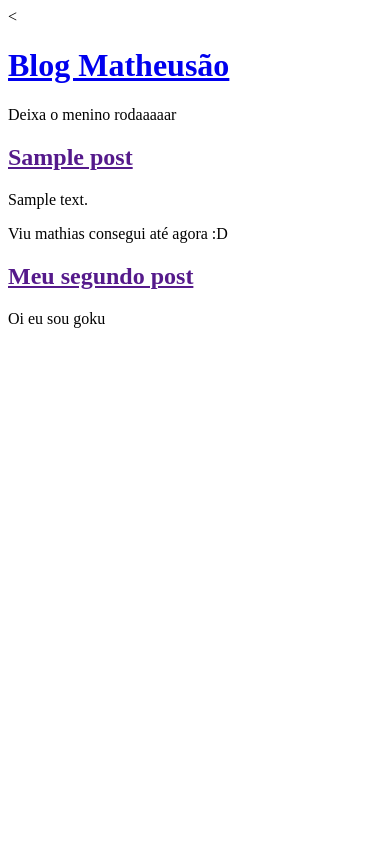
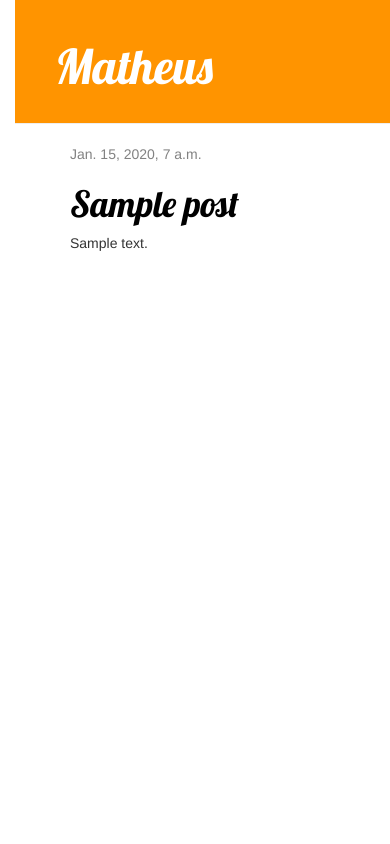
Before and after one commit to Matheus3575/my-first-project, a Django app: template blog/templates/blog/post_list.html in a window 390 px wide. Run offline with Django 3.2, Linux system fonts and the light colour scheme; the template is opened without the code that fills it: values that come from a table or form of the project are taken from there, others are empty; tables that the repository leaves empty hold one stand-in row (values such as "Sample post"); some libraries are stand-ins or nearby versions.

Commit message:
Adicionado view e template para os posts do blog detalhado e css para o site.

```diff
--- /dev/null
+++ b/blog/static/css/blog.css
@@ -0,0 +1,55 @@
+h1 a {
+    color: #FCA205;
+    font-family: 'Lobster';
+}
+
+body {
+    padding-left: 15px;
+}
+
+.page-header {
+    background-color: #ff9400;
+    margin-top: 0;
+    padding: 20px 20px 20px 40px;
+}
+
+.page-header h1, .page-header h1 a, .page-header h1 a:visited, .page-header h1 a:active {
+    color: #ffffff;
+    font-size: 36pt;
+    text-decoration: none;
+}
+
+.content {
+    margin-left: 40px;
+}
+
+h1, h2, h3, h4 {
+    font-family: 'Lobster', cursive;
+}
+
+.date {
+    color: #828282;
+}
+
+.save {
+    float: right;
+}
+
+.post-form textarea, .post-form input {
+    width: 100%;
+}
+
+.top-menu, .top-menu:hover, .top-menu:visited {
+    color: #ffffff;
+    float: right;
+    font-size: 26pt;
+    margin-right: 20px;
+}
+
+.post {
+    margin-bottom: 70px;
+}
+
+.post h1 a, .post h1 a:visited {
+    color: #000000;
+}
--- /dev/null
+++ b/blog/templates/blog/base.html
@@ -0,0 +1,23 @@
+{% load static %}
+<html>
+    <head>
+        <title>Matheus</title>
+        <link rel="stylesheet" href="//maxcdn.bootstrapcdn.com/bootstrap/3.2.0/css/bootstrap-theme.min.css">
+        <link rel="stylesheet" href="//maxcdn.bootstrapcdn.com/bootstrap/3.2.0/css/bootstrap.min.css">
+        <link rel="stylesheet" href="{% static 'css/blog.css' %}">
+        <link href="//fonts.googleapis.com/css?family=Lobster&subset=latin,latin-ext" rel="stylesheet" type="text/css">
+    </head>
+    <body>
+    <div class="page-header">
+        <h1><a href="/">Matheus</a></h1>
+    </div>
+    <div class="content container">
+        <div class="row">
+            <div class="col-md-8">
+            {% block content %}
+            {% endblock %}
+            </div>
+        </div>
+    </div>
+</body>
+</html>
--- a/blog/templates/blog/post_list.html
+++ b/blog/templates/blog/post_list.html
@@ -1,25 +1,13 @@
-<<html>
-    <head>
-        <title>Blog Matheusão</title>
-    </head>
-    <body>
-        <div>
-            <h1><a href="/">Blog Matheusão</a></h1>
-        </div>
+{% extends 'blog/base.html' %}
 
-
-        {% for post in posts %}
-        <div>
-            <p>Deixa o menino rodaaaaar</p>
-            <h2><a href="">{{ post.title }}</a></h2>
+{% block content %}
+    {% for post in posts %}
+        <div class="post">
+            <div class="date">
+                {{ post.published_date }}
+            </div>
+            <h1><a href="{% url 'post_detail' pk=post.pk %}">{{ post.title }}</a></h1>
             <p>{{ post.text|linebreaksbr }}</p>
         </div>
-        {% endfor %}
-
-        <div>
-            <p>Viu mathias consegui até agora :D</p>
-            <h2><a href="">Meu segundo post</a></h2>
-            <p>Oi eu sou goku</p>
-        </div>
-    </body>
-</html>
+    {% endfor %}
+{% endblock %}
--- a/blog/urls.py
+++ b/blog/urls.py
@@ -3,4 +3,5 @@ from . import views
 
 urlpatterns = [
     path('', views.post_list, name='post_list'),
+    path('post/<int:pk>/', views.post_detail, name='post_detail'),
 ]
```
Also changed, not shown: blog/templates/blog/post_detail.html (added, +13 -0 lines), blog/views.py (+15 -1 lines).
